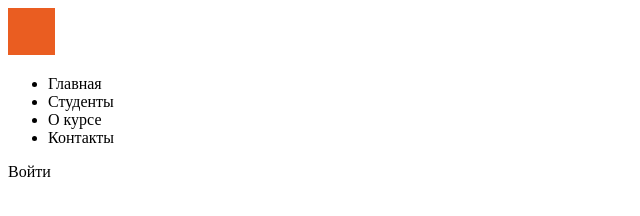
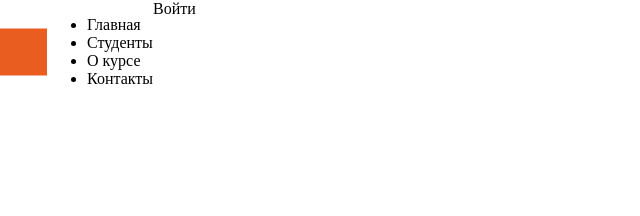
Before and after one commit to anastasyavlas/university-maket, a plain HTML site: page index.html in a window 1280 px wide. Shown: the whole page, without its empty margins (0-640 px from the left). Drawn offline with Linux system fonts and the light colour scheme.

Commit message:
Start to code CSS and use it into HTML

```diff
--- a/css/style.css
+++ b/css/style.css
@@ -0,0 +1,9 @@
+.page{
+    margin: 0;
+}
+
+.header{
+    display: flex;
+    box-sizing: border-box;
+    width: 1300;
+}
--- a/index.html
+++ b/index.html
@@ -7,8 +7,8 @@
     <link rel="stylesheet" type="text/css" href="css/style.css">
     <title>Сайт группы</title>
 </head>
-<body>
-   <header>
+<body class="page">
+   <header class="header">
     <img src="img/logo.svg">
     <ul>
         <li><a>Главная</a></li>
```
